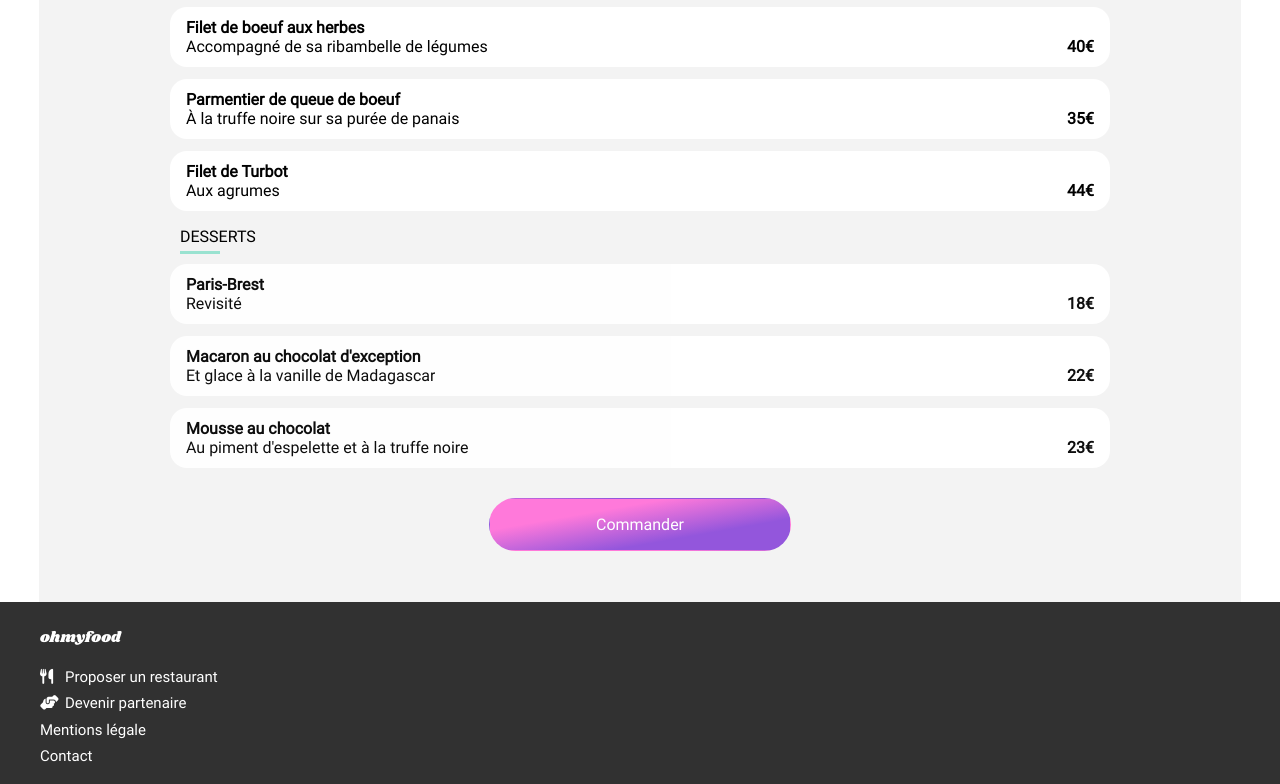
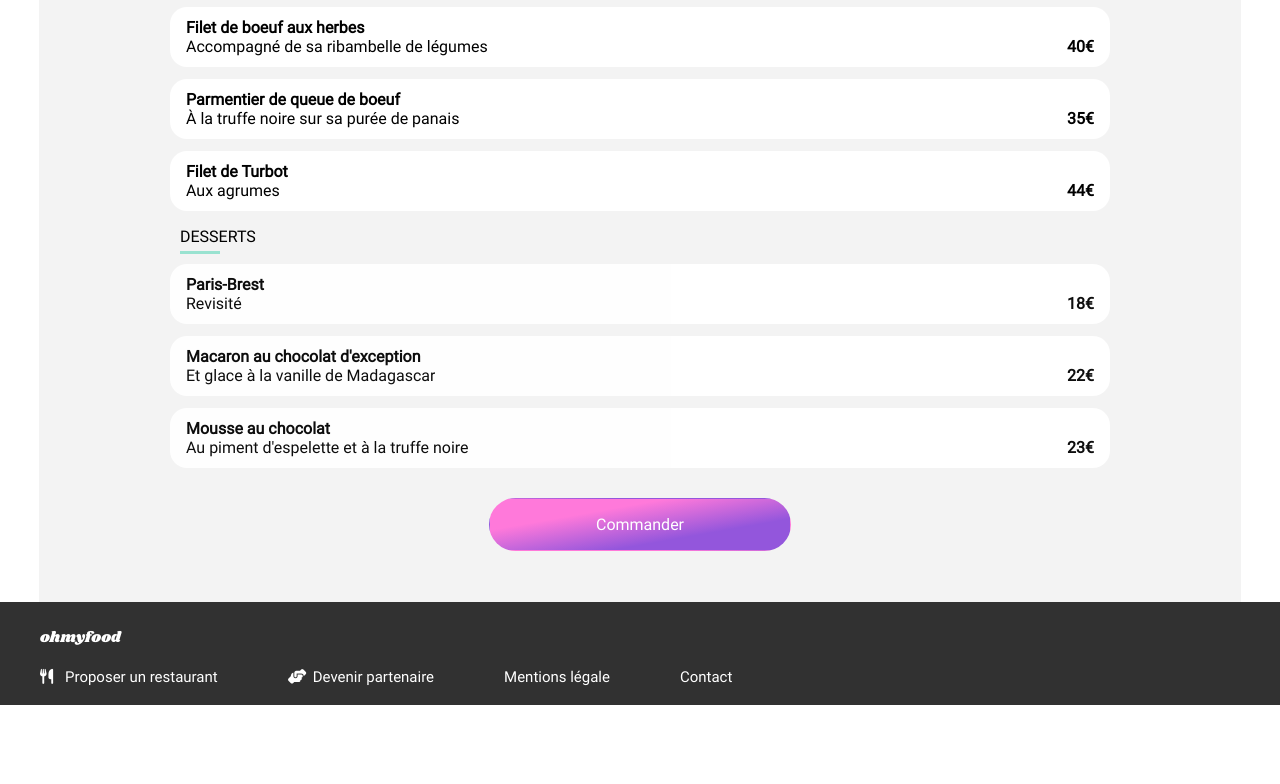
Before and after one commit to Yoann57/Projet3, a website: page menu.html in a window 1280 px wide. Shown: the part 697-1481 px from the top of the page. After the commit the page ends 1402 px from the top, so only its background shows below. Drawn offline with Linux system fonts and the light colour scheme.

Commit message:
Update menustyle.css

```diff
--- a/menustyle.css
+++ b/menustyle.css
@@ -372,5 +372,12 @@ footer i {
     padding-left: 120px;
     padding-right: 120px;
   }
+   footer ul {
+    display: flex;
+    flex-direction: row;
+  }
+  footer a {
+    margin-right: 70px;
+  }
 }
 /*# sourceMappingURL=menustyle.css.map */
```
